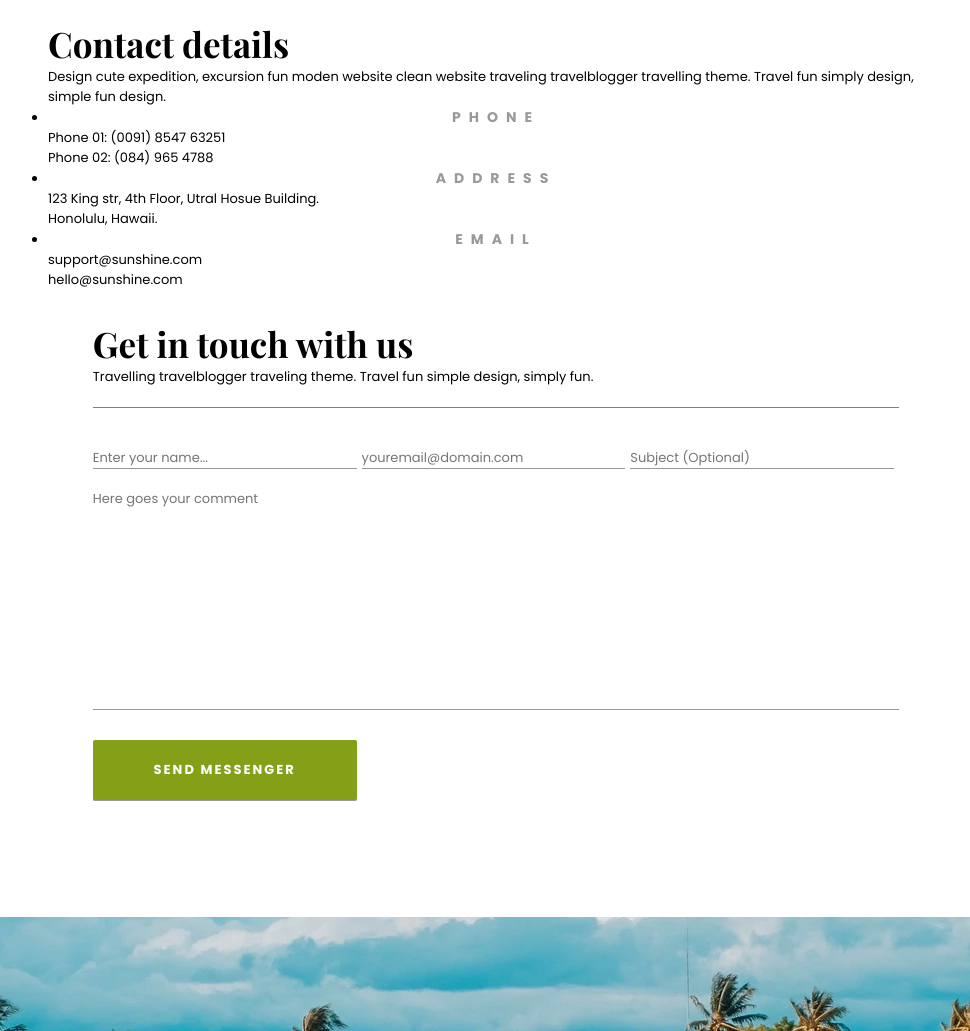
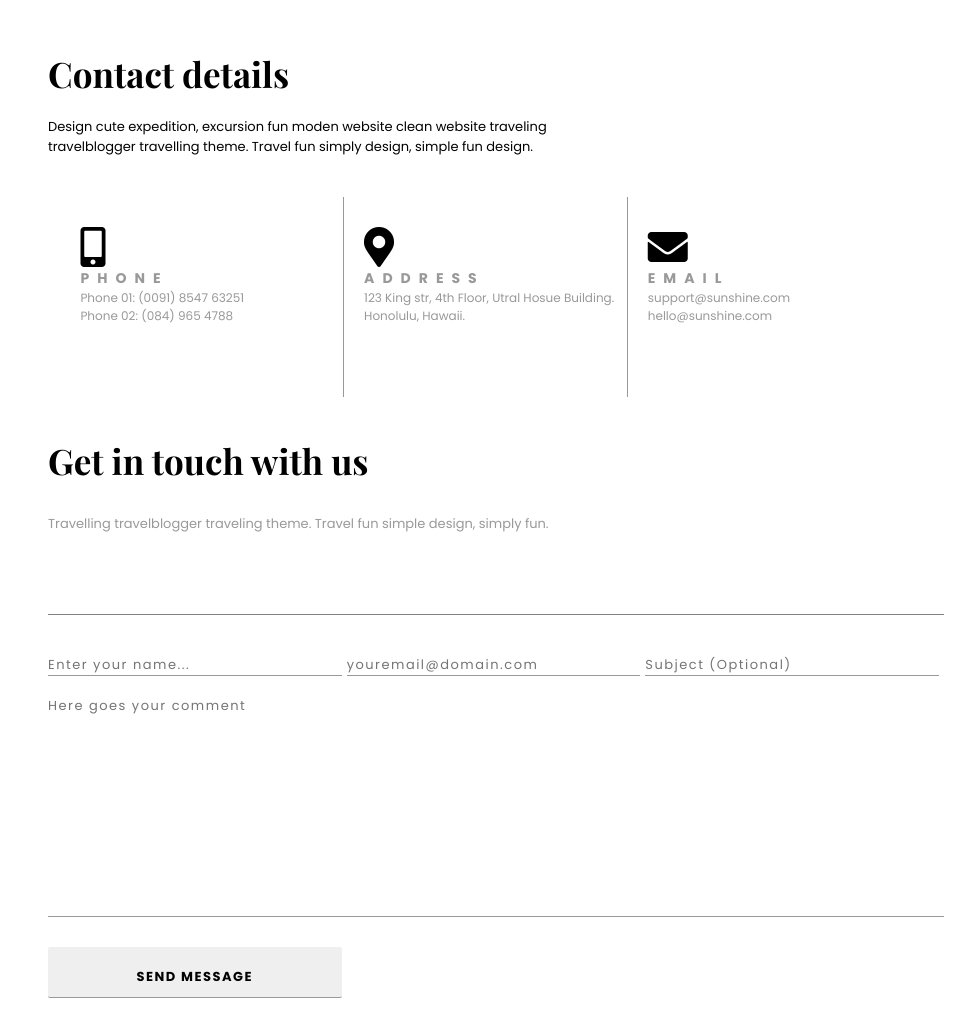
Before and after one commit to nicsalsa/nicoleSalcedaProjectOne, a plain HTML site: page contact.html in a window 1280 px wide. Shown: the part 780-1811 px from the top of the page, without its empty margins (144-1114 px from the left). Drawn offline with nearby package versions, Linux system fonts and the light colour scheme; a web font is replaced by a local one.

Commit message:
Final Product

```diff
--- a/contact.html
+++ b/contact.html
@@ -39,24 +39,24 @@
       </header>
       <!-- END of HEADER -->
       <main class="contactMain wrapper">
-         <section>
+         <section class="contactDetails">
             <h3>Contact details</h3>
             <p>Design cute expedition, excursion fun moden website clean website traveling travelblogger travelling theme. Travel fun simply design, simple fun design.</p>
-            <ul>
-               <li>
-                  <i></i>
+            <ul class="iconColumns clearfix">
+               <li class="phoneCol">
+                  <i class="fas fa-mobile-alt"></i>
                   <h4>Phone</h4>
                   <p>Phone 01: (0091) 8547 63251</p>
                   <p>Phone 02: (084) 965 4788</p>
                </li>
-               <li>
-                  <i></i>
+               <li class="addressCol">
+                  <i class="fas fa-map-marker-alt"></i>
                   <h4>Address</h4>
                   <p>123 King str, 4th Floor, Utral Hosue Building.</p>
                   <p>Honolulu, Hawaii.</p>
                </li>
-               <li>
-                  <i></i>
+               <li class="emailCol">
+                  <i class="fas fa-envelope"></i>
                   <h4>Email</h4>
                   <p>support@sunshine.com</p>
                   <p>hello@sunshine.com</p>
@@ -64,15 +64,8 @@
             </ul>
          </section>
 
-
-
-
-
-
-
-
          <!-- FORM SECTION BEGINS -->
-            <section class="formSection blogWrapper">
+         <section class="formSection">
             <h3>Get in touch with us</h3>
             <p>Travelling travelblogger traveling theme. Travel fun simple design, simply fun.</p>
             <hr class="blogLine">
@@ -81,12 +74,14 @@
                <input type="email" name="email" class="formEmail" placeholder="youremail@domain.com" required="true">
                <input type="text" name="subject" class="formSubject" placeholder="Subject (Optional)">
                <textarea name="commentTextArea" class="formTextArea" cols="30" rows="10" placeholder="Here goes your comment"></textarea>
-                  <input type="submit" value="send messenger" class="formSubmit">
+               <input type="submit" value="send message" class="formSubmitContact">
             </form>
          </section>
             <!-- FORM SECTION ENDS -->
       </main>
-      <section class="preFooter"></section>
+      <section class="preFooter">
+         <!-- background image -->
+      </section>
 
 
 
--- a/styles/styles.css
+++ b/styles/styles.css
@@ -428,6 +428,8 @@ header.headerBlog {
   /* width: 80%; */
   background: white;
   padding: 10rem 0;
+  position: relative;
+  bottom: 75px;
 }
 .blogWrapper {
   width: 90%;
@@ -640,6 +642,10 @@ article.comment1 figure, article.comment2 figure {
 .formSection {
   padding: 3rem 0;
 }
+.formSection p:nth-child(2) {
+  padding: 3rem 0 6rem;
+  color: #999;
+}
 .commentForm input, .commentForm textarea {
   border: none;
   border-bottom: 1px solid #999;
@@ -649,9 +655,11 @@ article.comment1 figure, article.comment2 figure {
   width: calc(33.33% - 5px);
   margin-right: 5px;
   padding-top: 2rem;
+  letter-spacing: 1.5px;
 }
-.commentForm input:hover a {
-  border-bottom: 1px solid black;
+.commentForm input:hover {
+  border-bottom: 2px solid black;
+  color: black;
 }
 form .commentForm input:nth-of-type(3), .commentForm input:nth-of-type(4) {
   margin-right: 0;
@@ -660,6 +668,7 @@ textarea {
   padding: 2rem 0;
   width: 100%;
   resize: none;
+  letter-spacing: 1.5px;
 }
 input.formSubmit {
   display: block;
@@ -672,6 +681,22 @@ input.formSubmit {
   color: white;
   letter-spacing: 2px;
 }
+input.formSubmit:hover {
+  background: rgba(132, 160, 22, 0.8);
+}
+.formSubmitContact {
+  display: block;
+  margin: 3rem 0;
+  padding: 1rem;
+  border-radius: 2px;
+  text-transform: uppercase;
+  font-weight: bold;
+  color: black;
+  letter-spacing: 2px;
+}
+.formSubmitContact:hover {
+  background: white;
+}
 
 /* ---FORM SECTION ENDS--- */
 
@@ -679,6 +704,41 @@ input.formSubmit {
 .contactHeader {
   background: url(../assets/contact-1.jpeg) fixed center no-repeat;
 }
+.contactDetails h3 {
+  padding: 3rem 0 2rem;
+}
+.contactDetails p {
+  width: 60%;
+  padding-bottom: 3rem;
+}
+.iconColumns {
+  width: 95%;
+  margin: 0 auto;
+}
+.iconColumns li {
+  float:left;
+  display: inline-block;
+  height: 200px;
+  list-style-type: none;
+  width: calc(33.33% - 20px);
+  margin: 10px;
+  padding: 3rem 0;
+}
+.iconColumns li p {
+  font-size: 1.2rem;
+  color: #999;
+  padding: 0;
+  width: 100%;
+}
+.iconColumns li i {
+  font-size: 4rem;
+}
+.iconColumns h4 {
+  text-align: left;
+}
+.phoneCol, .addressCol {
+  border-right: 1px solid #999;
+}
 
 
 .preFooter {
```
Lines whose indentation alone changed are shown as unchanged.
